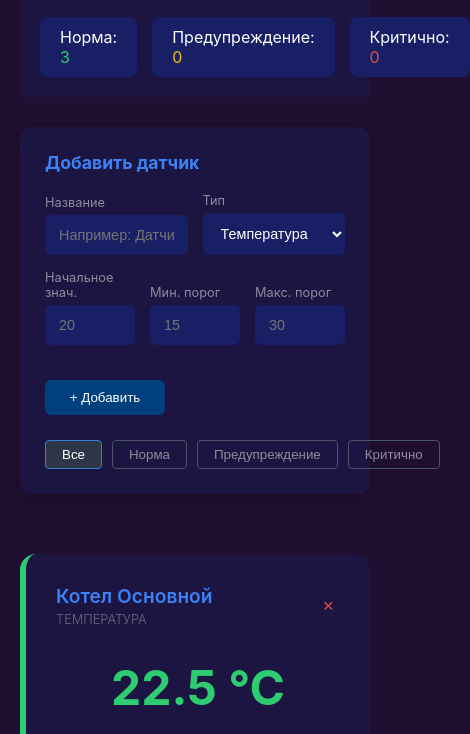
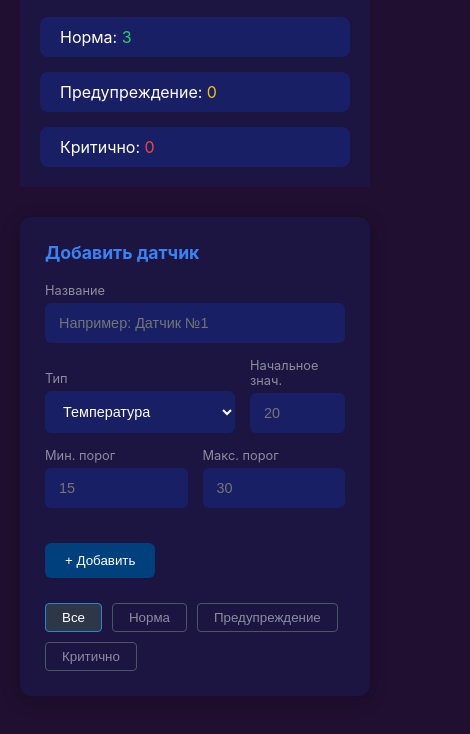
Before and after one commit to mobkukariku/simple-scada, a plain HTML site: page index.html in a window 390 px wide. Shown: the part 101-835 px from the top of the page, 470 px wide, since content can reach past the window. Drawn offline with Linux system fonts and the light colour scheme.

Commit message:
ref: updated styles for adaptive

```diff
--- a/main.js
+++ b/main.js
@@ -40,6 +40,8 @@ document.getElementById('filters').addEventListener('click', (e) => {
 
 document.getElementById('clear-btn');
 
+
+//initial mock data
 manager.addSensor(new Sensor(1, "Котел Основной", SensorType.TEMPERATURE, 22.5, 18, 25));
 manager.addSensor(new Sensor(2, "Насос Подачи", SensorType.PRESSURE, 5.2, 1.5, 4.5));
 manager.addSensor(new Sensor(3, "Бак Воды", SensorType.LEVEL, 85, 20, 80));
--- a/src/styles/main.css
+++ b/src/styles/main.css
@@ -98,7 +98,6 @@ header{
     display: flex;
     flex-direction: column;
     flex: 1;
-    min-width: 120px;
 }
 .input-group.sm {
     flex: 0.5;
@@ -136,6 +135,7 @@ input, select {
 
 .filters {
     display: flex;
+    flex-wrap: wrap;
     gap: 10px;
 }
 
@@ -158,3 +158,10 @@ input, select {
     grid-template-columns: repeat(auto-fill, minmax(300px, 1fr));
     gap: 20px;
 }
+
+
+@media screen and (max-width: 512px) {
+    .stats-panel {
+        flex-direction: column;
+    }
+}
```
